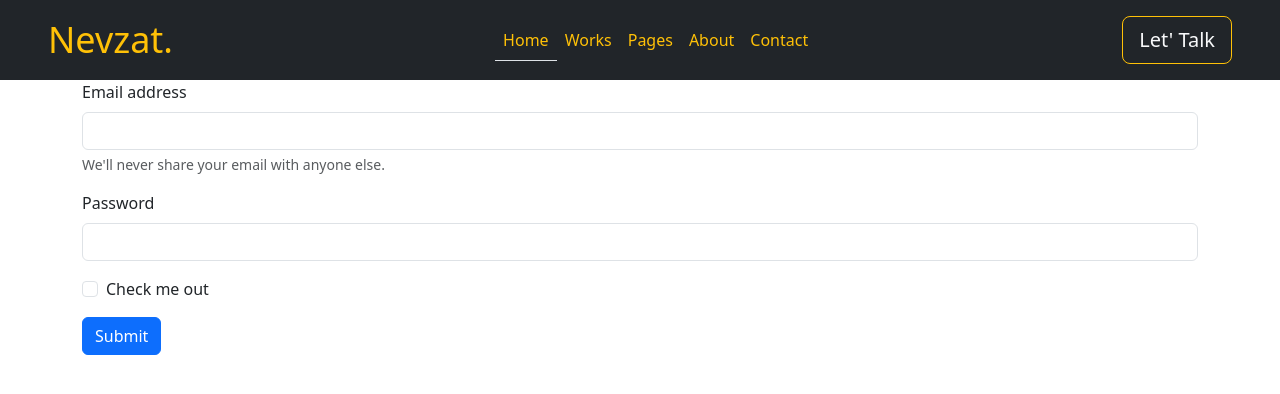
After one commit to nvzt13/Portfolyo, a PHP site: page /talk.html in a window 1280 px wide. The commit adds this page. Shown: the top 394 px of the page. Run offline with PHP 8.4, Linux system fonts and the light colour scheme; style sheets or scripts are compiled from the project's sources; some libraries are stand-ins or nearby versions.

Commit message:
added projects

```diff
--- /dev/null
+++ b/app.js
@@ -0,0 +1,10 @@
+const talkButton = document.getElementById("talk-btn")
+const body = document.getElementsByTagName("body")
+const content = document.getElementById("content")
+const submit = document.getElementById("submit")
+console.log(content)
+
+submit.addEventListener("click", (e) => {
+    e.preventDefault()
+    console.log("I am clicked!")
+})
--- a/sass/style.scss
+++ b/sass/style.scss
@@ -2,6 +2,10 @@
 @import "../node_modules/bootstrap/scss/bootstrap";
 
 
+#container{
+    background-color: red;
+    height: 100vh;
+}
 
 .nevzat{
     font-size: 36px;
--- /dev/null
+++ b/talk.html
@@ -0,0 +1,80 @@
+<!DOCTYPE html>
+<html lang="en">
+<head>
+    <meta charset="UTF-8">
+    <meta name="viewport" content="width=device-width, initial-scale=1.0">
+    <title>Document</title>
+    <link rel="stylesheet" href="styles.css">
+    <link rel="stylesheet" href="./sass/style.css">
+    <link rel="stylesheet" href="https://cdnjs.cloudflare.com/ajax/libs/font-awesome/6.6.0/css/all.min.css"
+      integrity="sha512-Kc323vGBEqzTmouAECnVceyQqyqdsSiqLQISBL29aUW4U/M7pSPA/gEUZQqv1cwx4OnYxTxve5UMg5GT6L4JJg=="
+      crossorigin="anonymous" referrerpolicy="no-referrer" />
+</head>
+<body>
+     <!------------------- Header Start ----------------->
+  <header>
+    <div class="container-fluit">
+      <nav class="navbar navbar-expand-lg bg-dark px-5">
+        <button class="navbar-toggler text-bg-light" type="button" data-bs-toggle="collapse"
+          data-bs-target="#navbarTogglerDemo01" aria-controls="navbarTogglerDemo01" aria-expanded="false"
+          aria-label="Toggle navigation">
+          <span class="navbar-toggler-icon "></span>
+        </button>
+        <div class="collapse navbar-collapse " id="navbarTogglerDemo01">
+          <a class="nevzat navbar-brand text-warning" href="./index.html">Nevzat.</a>
+          <ul class="navbar-nav me-auto mx-auto ">
+            <li class="nav-item">
+              <a class="nav-link btn-outline-success active text-warning border-bottom" aria-current="page"
+                href="#">Home</a>
+            </li>
+            <li class="nav-item">
+              <a class="nav-link text-warning" href="https://vercel.com/nevzats-projects">Works</a>
+            </li>
+            <li class="nav-item">
+              <a class="nav-link disabled text-warning" aria-disabled="true">Pages</a>
+            </li>
+            <li class="nav-item">
+              <a class="nav-link disabled text-warning" aria-disabled="true">About</a>
+            </li>
+            <li class="nav-item">
+              <a class="nav-link disabled text-warning" aria-disabled="true">Contact</a>
+            </li>
+          </ul>
+        </div>
+        <a href="./talk.html" id="talk-btn" class="btn btn-outline-warning text-light btn-lg" type="submit">Let' Talk</a>
+      </nav>
+    </div>
+  </header>
+
+
+  <!-------------------- Header End --------------->
+    <div class="container" id="test">
+
+        <form>
+  <div class="mb-3">
+    <label for="exampleInputEmail1" class="form-label">Email address</label>
+    <input type="email" class="form-control" id="exampleInputEmail1" aria-describedby="emailHelp">
+    <div id="emailHelp" class="form-text">We'll never share your email with anyone else.</div>
+  </div>
+  <div class="mb-3">
+    <label for="exampleInputPassword1" class="form-label">Password</label>
+    <input type="password" class="form-control" id="exampleInputPassword1">
+  </div>
+  <div class="mb-3 form-check">
+    <input type="checkbox" class="form-check-input" id="exampleCheck1">
+    <label class="form-check-label" for="exampleCheck1">Check me out</label>
+  </div>
+  <button id="submit" type="submit" class="btn btn-primary">Submit</button>
+</form>
+  </div>
+
+  <script src="app.js"></script>
+  <script src="https://cdn.jsdelivr.net/npm/@popperjs/core@2.11.8/dist/umd/popper.min.js"
+    integrity="sha384-I7E8VVD/ismYTF4hNIPjVp/Zjvgyol6VFvRkX/vR+Vc4jQkC+hVqc2pM8ODewa9r"
+    crossorigin="anonymous"></script>
+
+  <script src="https://cdn.jsdelivr.net/npm/bootstrap@5.3.2/dist/js/bootstrap.min.js"
+    integrity="sha384-BBtl+eGJRgqQAUMxJ7pMwbEyER4l1g+O15P+16Ep7Q9Q+zqX6gSbd85u4mG4QzX+"
+    crossorigin="anonymous"></script>
+</body>
+</html>
```
Also changed, not shown: index.html (+64 -41 lines), works.html (added, +93 -0 lines), image/30_days_of_react_banner_day_1.jpg (added), image/day_1_1.png (added), image/portfolyo.png (added), styles.css (added).
